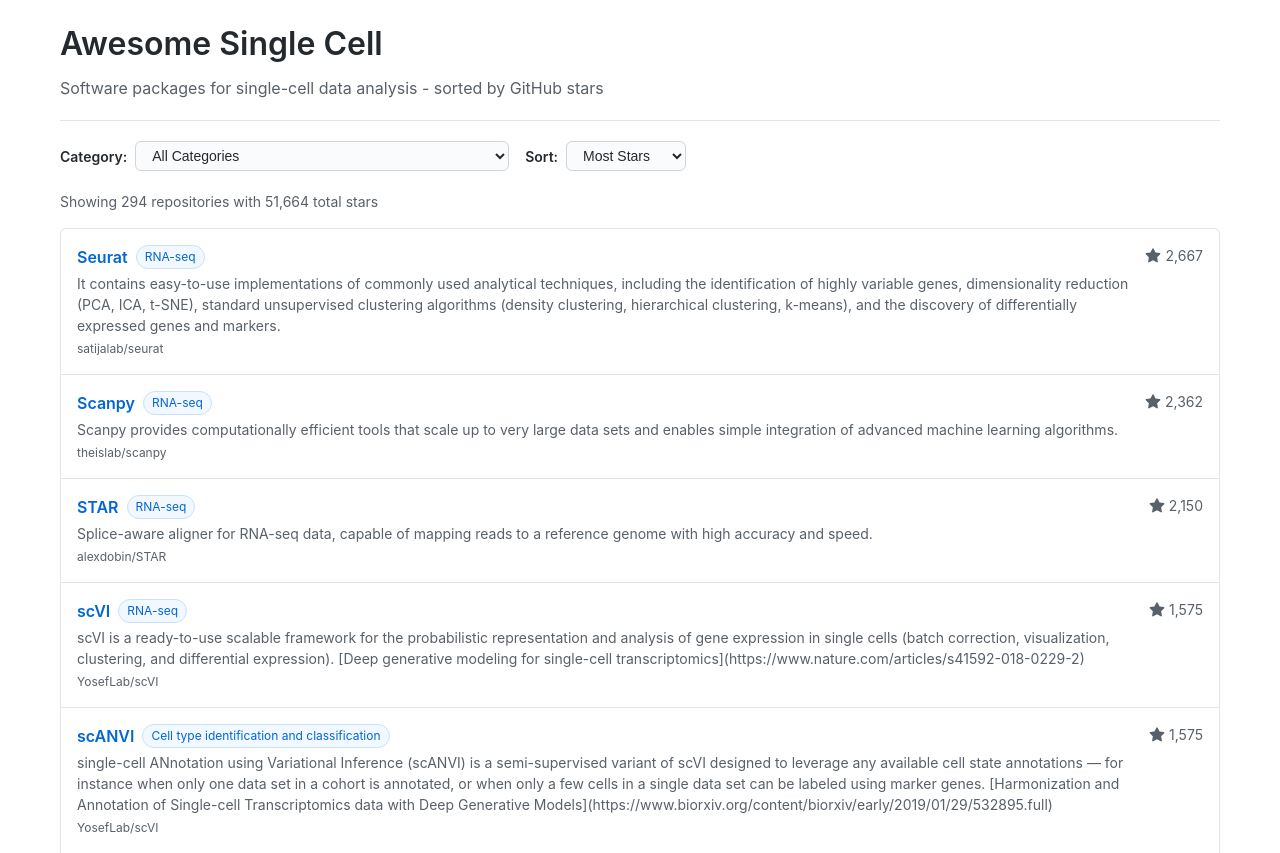
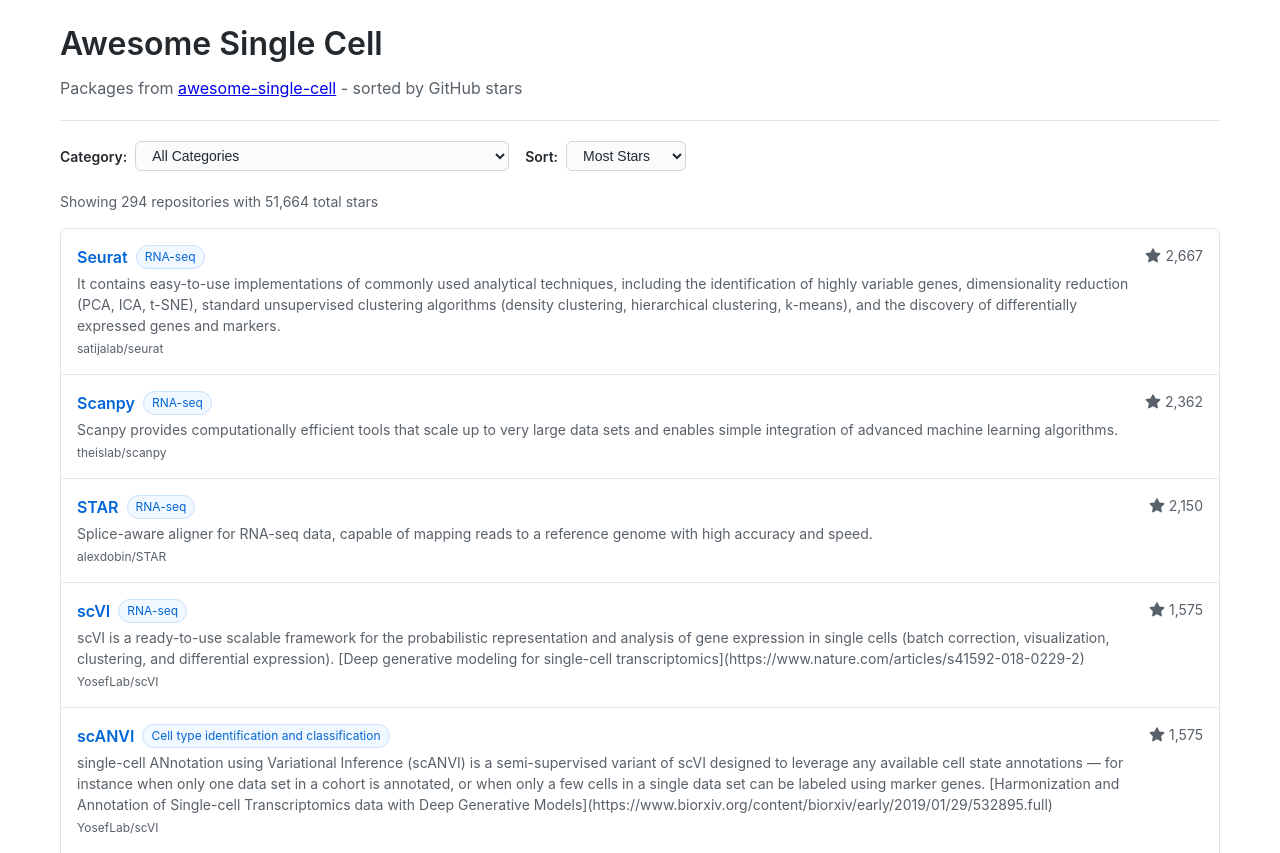
Before and after one commit to fbnrst/awesome-single-cell-stars, a plain HTML site: page index.html in a window 1280 px wide. Shown: the top 853 px of the page. Drawn offline with Linux system fonts and the light colour scheme.

Commit message:
Update subtitle with new description and link

```diff
--- a/index.html
+++ b/index.html
@@ -231,7 +231,7 @@
     <div class="container">
         <header>
             <h1>Awesome Single Cell</h1>
-            <p class="subtitle">Software packages for single-cell data analysis - sorted by GitHub stars</p>
+            <p class="subtitle">Packages from <a href="https://github.com/seandavi/awesome-single-cell">awesome-single-cell</a> - sorted by GitHub stars</p>
         </header>
 
         <div class="controls">
```
